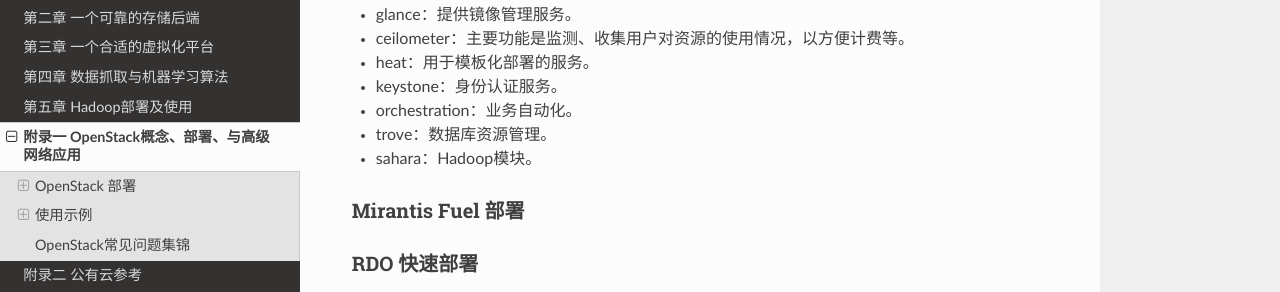
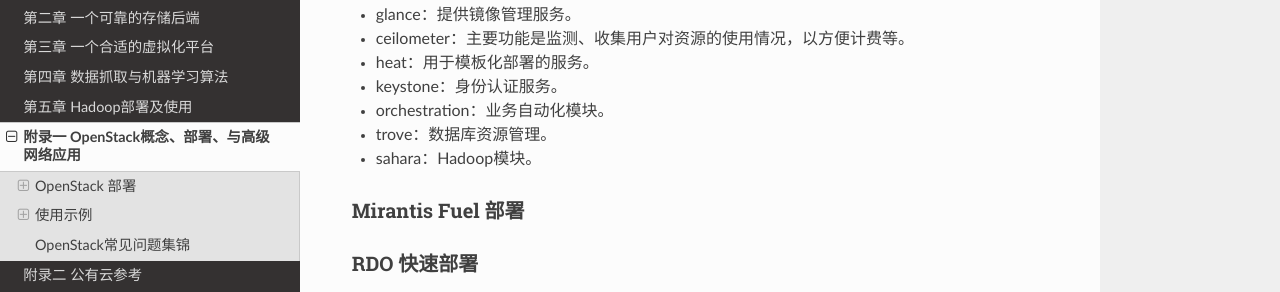
Before and after one commit to lofyer/InTheCloud, a Sphinx documentation site: the page built from source/posts/appendix01.rst, in a window 1280 px wide and 1400 px high, scrolled down 571 px. Shown: the part 157-449 px from the top of the window. Built offline with Sphinx 7.4.7 and the Read the Docs theme 2.0.0, drawn with Linux system fonts in a browser that asks for light colours; formulas are drawn with MathJax 3; some of the changed text lies outside the part shown.

```diff
--- a/source/posts/appendix01.rst
+++ b/source/posts/appendix01.rst
@@ -36,7 +36,7 @@ OpenStack 部署
 
 - keystone：身份认证服务。
 
-- orchestration：业务自动化。
+- orchestration：业务自动化模块。
 
 - trove：数据库资源管理。
 
```
Also changed, not shown: other parts of source/posts/appendix01.rst (+2 -0 lines).
